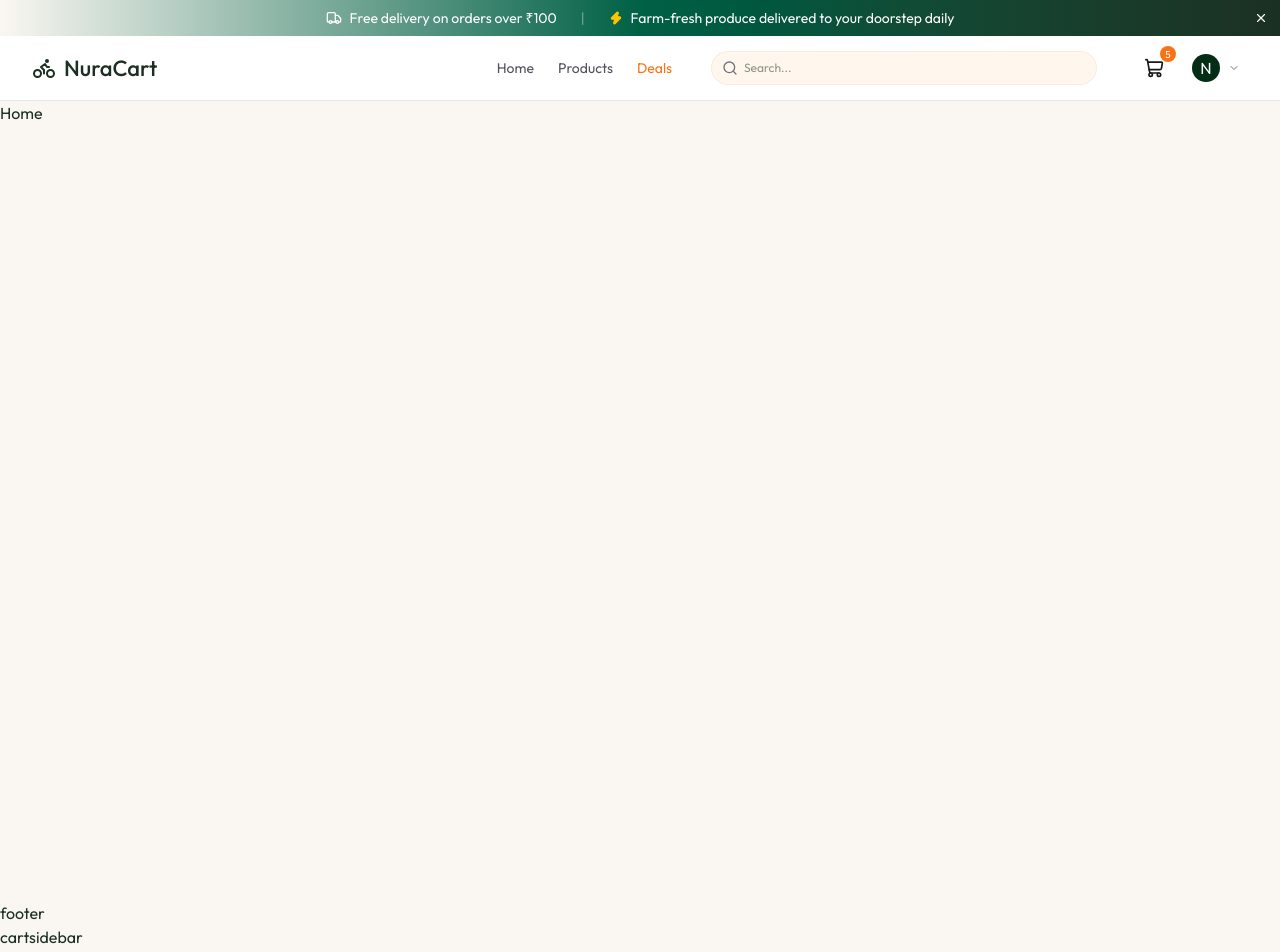
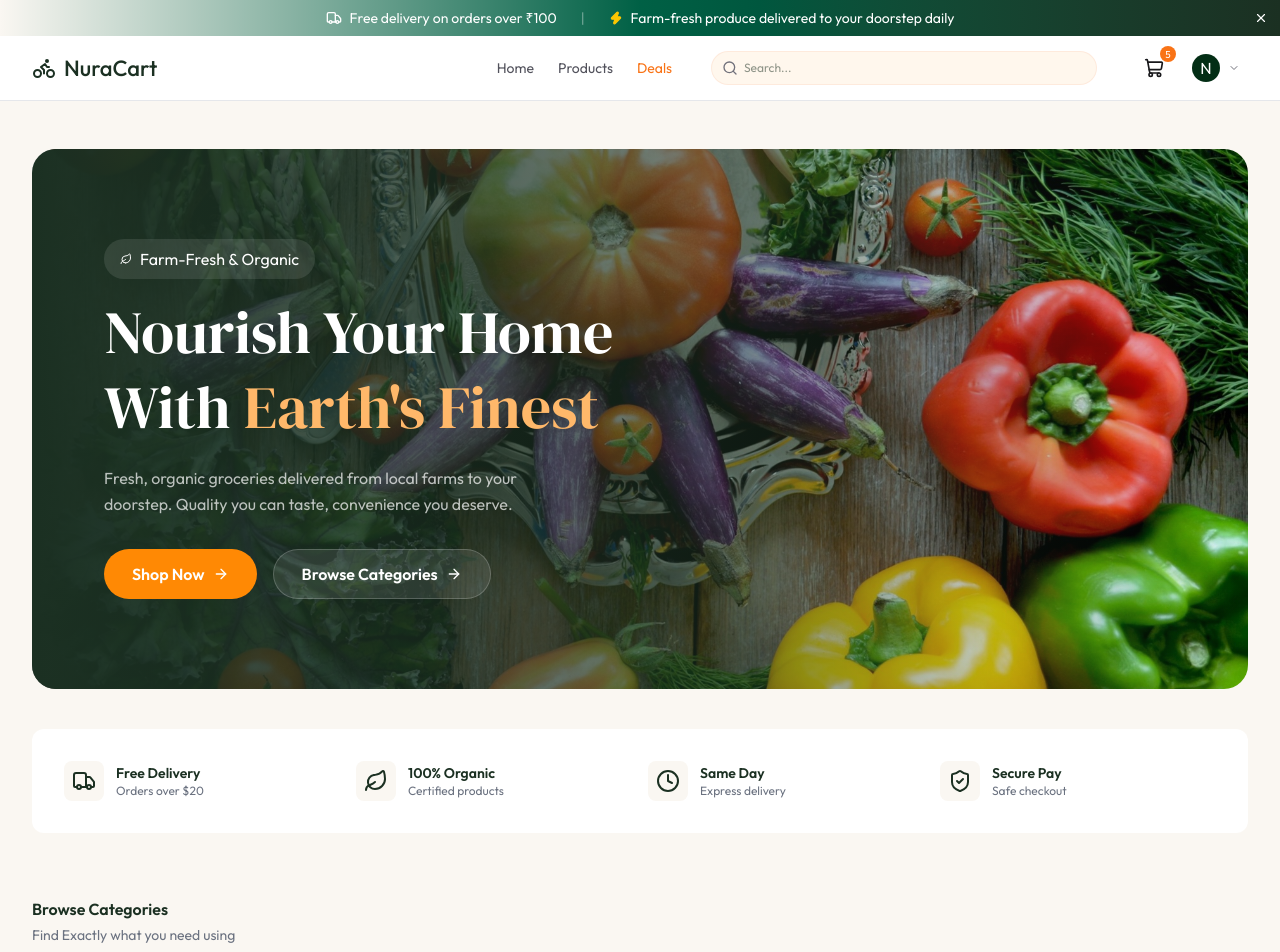
Before and after one commit to Nura730/NuraCart, a React (Vite) app in the folder client/: page / in a window 1280 px wide. Shown: the top 952 px of the page. Built offline with nearby package versions, Linux system fonts and the light colour scheme.

Commit message:
Home Page created

```diff
--- /dev/null
+++ b/client/src/components/Home/Features.tsx
@@ -0,0 +1,27 @@
+import { heroSectionData } from "../../assets/assets"
+
+
+const Features = () => {
+  return (
+    <section className="bg-white py-5 border-app-border/80 rounded-xl">
+<div className="mx-auto px-4 sm:px-6 lg:px-8">
+    <div className="grid grid-cols-2 md:grid-cols-4 gap-4">
+        {heroSectionData.hero_features.map((feature,i) =>(
+            <div key={i} className="flex items-center gap-3 py-3">
+                <div className="size-10 rounded-lg bg-app-cream flex-center shrink-0">
+                    <feature.icon className="" />
+                </div>
+                <div>
+                    <p className="text-sm font-semibold text-app-green">{feature.title}</p>
+                    <p className="text-xs text-app-text-light">{feature.desc}</p>
+                    </div>
+                </div>
+        ))}
+    </div>
+</div>
+
+    </section>
+  )
+}
+
+export default Features
--- /dev/null
+++ b/client/src/components/Home/Hero.tsx
@@ -0,0 +1,57 @@
+import { ArrowRightIcon, LeafIcon } from "lucide-react";
+import { Link } from "react-router-dom";
+import { heroSectionData } from "../../assets/assets";
+
+const Hero = () => {
+  return (
+    <section className="relative overflow-hidden min-h-[540px] mb-10 rounded-3xl flex items-center">
+      <img
+        src={heroSectionData.hero_image}
+        alt="Hero"
+        className="absolute inset-0 h-full w-full object-cover"
+      />
+
+      <div className="absolute inset-0 bg-gradient-to-r from-app-green via-app-green/65 to-transparent" />
+
+      <div className="relative max-w-7xl mx-auto px-4 sm:px-6 lg:px-8 py-20 w-full">
+        <div className="max-w-xl xl:pl-10">
+          <span className="inline-flex items-center gap-2 bg-white/10 text-white px-4 py-2 rounded-full mb-4">
+            <LeafIcon className="size-3" />
+            Farm-Fresh & Organic
+          </span>
+
+          <h1 className="font-serif text-4xl sm:text-5xl lg:text-6xl text-white leading-tight mb-5">
+            Nourish Your Home With{" "}
+            <span className="text-orange-300">
+              Earth's Finest
+            </span>
+          </h1>
+
+          <p className="text-base text-white/70 leading-relaxed mb-8 max-w-md">
+            {heroSectionData.description}
+          </p>
+
+          <div className="flex flex-wrap gap-4">
+            <Link
+              to="/products"
+              className="px-7 py-3 bg-orange-400 text-white font-semibold rounded-full hover:bg-orange-500 transition-all flex items-center justify-center gap-2 active:scale-[0.98]"
+            >
+              Shop Now
+              <ArrowRightIcon className="size-4" />
+            </Link>
+
+            <Link
+              to="/products"
+              className="px-7 py-3 bg-white/10 text-white font-semibold rounded-full hover:bg-white/20 transition-all border border-white/20 flex items-center gap-2"
+            >
+              Browse Categories
+              <ArrowRightIcon className="size-4" />
+            </Link>
+          </div>
+        </div>
+      </div>
+    </section>
+  );
+};
+
+export default Hero;
--- /dev/null
+++ b/client/src/components/Home/HomeCategories.tsx
@@ -0,0 +1,28 @@
+import { Link } from "react-router-dom"
+import { categoriesData } from "../../assets/assets"
+
+const HomeCategories = () => {
+  return (
+    <section className="py-16">
+        <div className="max-w-7xl mx-auto">
+            <div>
+                <h2 className="tex-2xl font-semibold">Browse Categories</h2>
+                <p className="text-sm text-app-text-light mt-1">Find Exactly what you need using</p>
+            </div>
+            <div className="flex items-center mt-8 overflow-x-scroll no-scrollbar">
+                {categoriesData.map((cat) => (
+                    <Link key={cat.slug} to={`/products?category=${cat.slug}`} onClick={()=> window.scrollTo(0,0)} className="group flex flex-col items-center gap-3 p-4">
+                        <div className="size-18 sm:size-26 sm:p-2 rounded-2xl overflow-hidden bg-orange-100 group-hover:ring-2 ring-orange-300/75 transition-all">
+                            <img src={cat.image} alt={cat.name} className="w-full h-full object-contain rounded-full transition-all"/>
+                        </div>
+                        <span className="text-xs font-medium text-zinc-600 text-center leading-tight">{cat.name}</span>
+                    </Link>
+                ))}
+
+            </div>
+        </div>
+    </section>
+  )
+}
+
+export default HomeCategories
--- a/client/src/pages/Home.tsx
+++ b/client/src/pages/Home.tsx
@@ -1,5 +1,13 @@
+import Hero from "../components/Home/Hero"
+import Features from "../components/Home/Features";
+import HomeCategories from "../components/Home/HomeCategories";
 const Home = () => {
-  return <div>Home</div>;
+  return <div className="min-h-screen max-w-7xl mx-auto px-4 sm:px-6 lg:px-8 py-12">
+
+    <Hero />
+    <Features />
+    <HomeCategories />
+  </div>;
 };
 
 export default Home;
```
